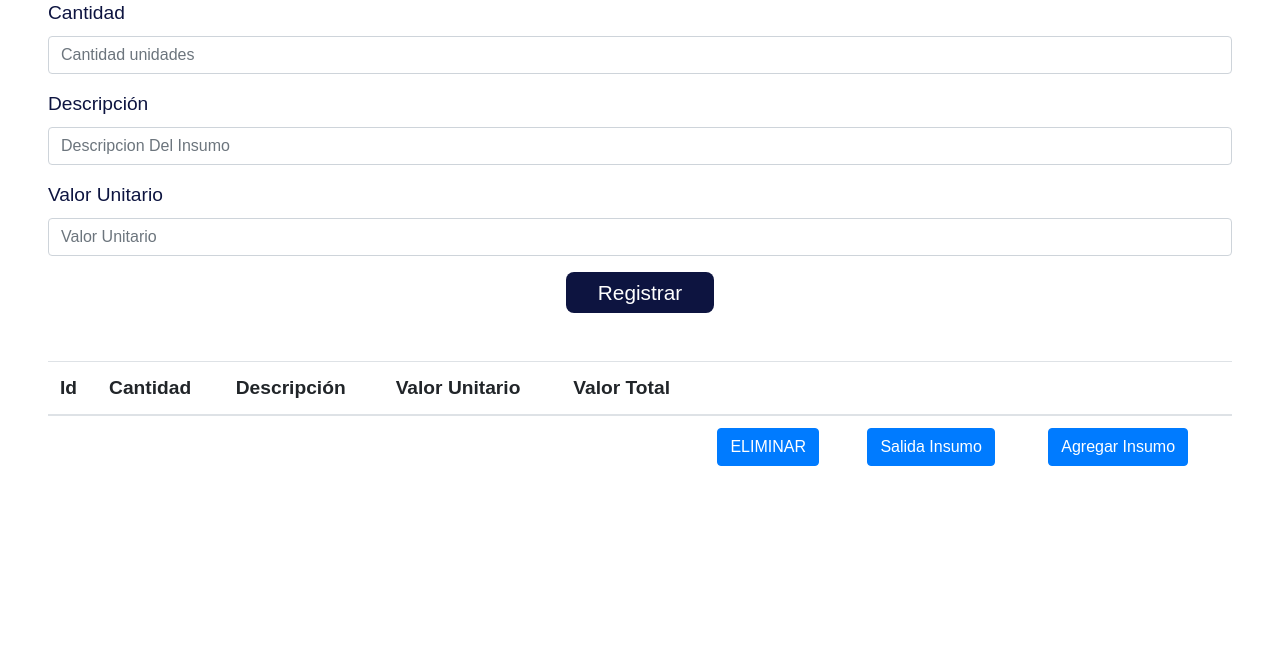
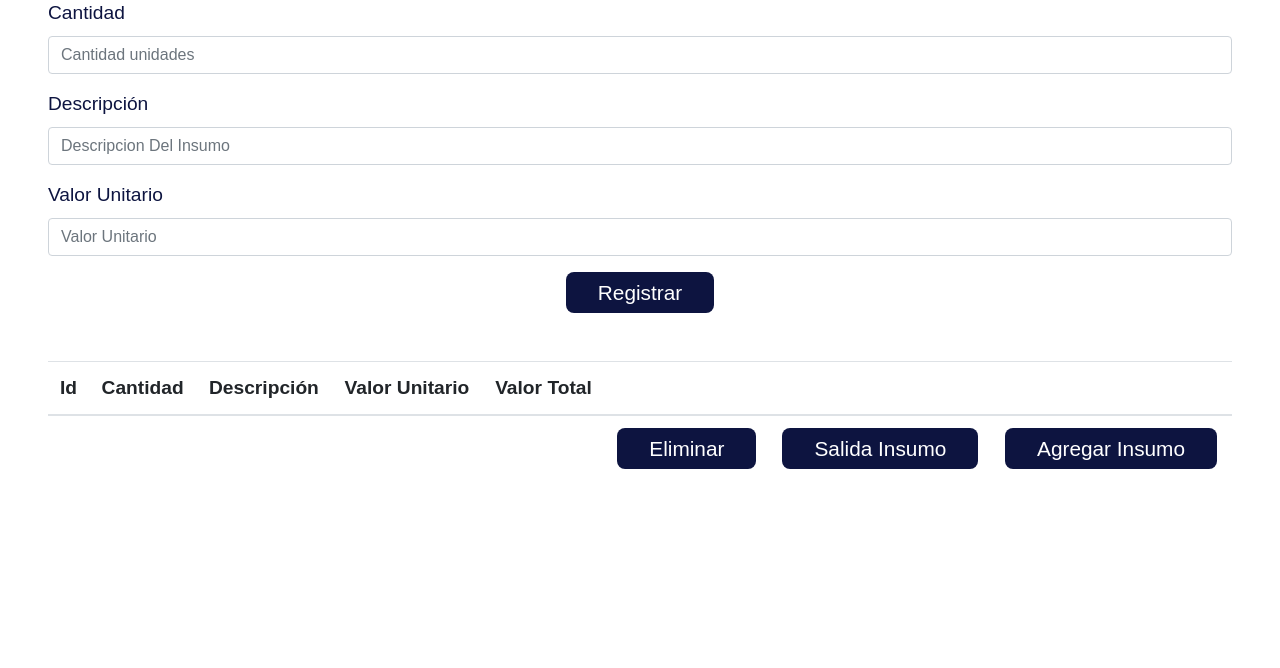
Before and after one commit to sgiraldo776/eco-car-wash, a PHP site: page /GIT/Admin/insumos/form_insumo.php in a window 1280 px wide. Shown: the part 143-811 px from the top of the page. Run offline with PHP 8.4, Linux system fonts and the light colour scheme; the visitor is signed in with stand-in values (Sample User, id 1); tables that the repository leaves empty or names only in its code hold one stand-in row (values such as "Sample post"); data that the repository does not hold is empty; some libraries are stand-ins or nearby versions.

Commit message:
Cambios modulo administrador

```diff
--- a/Admin/insumos/form_Insumo.php
+++ b/Admin/insumos/form_Insumo.php
@@ -116,9 +116,9 @@
                         <td>
                             <?php echo $fila['Vlr_Total'] ?>
                         </td>
-                        <td><a href="#" onclick="preguntar(<?php echo $fila['Id_Insumo']?>)"><button type="button" class="btn btn-primary">ELIMINAR</button></a></td>
-                        <td><button type="button" class="btn btn-primary" data-toggle="modal" data-target="#modal<?php echo $cont; ?>" id="ingresar">Salida Insumo</button></td>
-                        <td><button type="button" class="btn btn-primary" data-toggle="modal" data-target="#modal2<?php echo $cont; ?>" id="ingresar">Agregar Insumo</button></td>
+                        <td><a href="#" onclick="preguntar(<?php echo $fila['Id_Insumo']?>)"><button type="button" class="btn btn-color">Eliminar</button></a></td>
+                        <td><button type="button" class="btn btn-color" data-toggle="modal" data-target="#modal<?php echo $cont; ?>" id="ingresar">Salida Insumo</button></td>
+                        <td><button type="button" class="btn btn-color" data-toggle="modal" data-target="#modal2<?php echo $cont; ?>" id="ingresar">Agregar Insumo</button></td>
 
                     </tr>
                     <div class="modal" tabindex="-1" role="dialog" id="modal<?php echo $cont; ?>">
--- a/Admin/parqueadero/parqueadero-mes/form-parqueadero-mes.php
+++ b/Admin/parqueadero/parqueadero-mes/form-parqueadero-mes.php
@@ -26,7 +26,7 @@
     <!-- Sweet alerts -->
     <script src="https://cdn.jsdelivr.net/npm/sweetalert2@10"></script>
 
-    <title>Parqueadero Hora</title>
+    <title>Parqueadero Mes</title>
 </head>
 
 <body>
--- a/Admin/parqueadero/precios/precios.php
+++ b/Admin/parqueadero/precios/precios.php
@@ -27,7 +27,7 @@
 
     <!-- Sweet alerts -->
     <script src="https://cdn.jsdelivr.net/npm/sweetalert2@10"></script>
-    <title>Parqueadero Hora</title>
+    <title>Precios</title>
 </head>
 
 <body>
@@ -45,7 +45,7 @@
                         <a href="precios.php"><button class="dropdown-item" type="button">Precios Parqueadero</button></a>
                         <a href="../../servicios/form_servicios.php"><button class="dropdown-item" type="button">Servicios</button></a>
                         <div class="dropdown-divider"></div>
-                        <a href="<?php echo $URL; ?>/Cliente/login/cerrar_sesion.php"><button class="dropdown-item" type="button">Cerrar Sesiòn</button></a>
+                        <a href="<?php echo $URL; ?>/Cliente/login/cerrar_sesion.php"><button class="dropdown-item" type="button">Cerrar Sesión</button></a>
                     </div>
                 </div>
                 </ul>
--- a/admin/servicios/form_servicios.php
+++ b/admin/servicios/form_servicios.php
@@ -105,8 +105,8 @@
                     <td><?php echo $fila['Servicio'] ?></td>
                     <td><?php echo $fila['Descripcion'] ?></td>
                     <td><?php echo $fila['Valor'] ?></td>
-                    <td><a href="frm_actu_padecimiento.php?padecimientoid=<?php echo $fila['padecimientoid'] ?>"><button class="btn btn-primary">EDITAR</button></a></td>
-                    <td><a href="#" onclick="preguntar(<?php echo $fila['Id_Servicio']?>)"><button class="btn btn-primary">ELIMINAR</button></a></td>
+                    <td><a href="frm_actu_padecimiento.php?padecimientoid=<?php echo $fila['padecimientoid'] ?>"><button class="btn btn-color">Editar</button></a></td>
+                    <td><a href="#" onclick="preguntar(<?php echo $fila['Id_Servicio']?>)"><button class="btn btn-color">Eliminar</button></a></td>
                 </tr>
                 <?php } ?>
             </table>
--- a/conexion.php
+++ b/conexion.php
@@ -2,7 +2,7 @@
 
 //Los otros jaja
 $conn = new mysqli('localhost','root','','car_wash');
-$URL = "http://localhost/eco-car-wash/";
+$URL = "http://localhost/GIT/eco-car-wash/";
 
 
     //Samir
```
